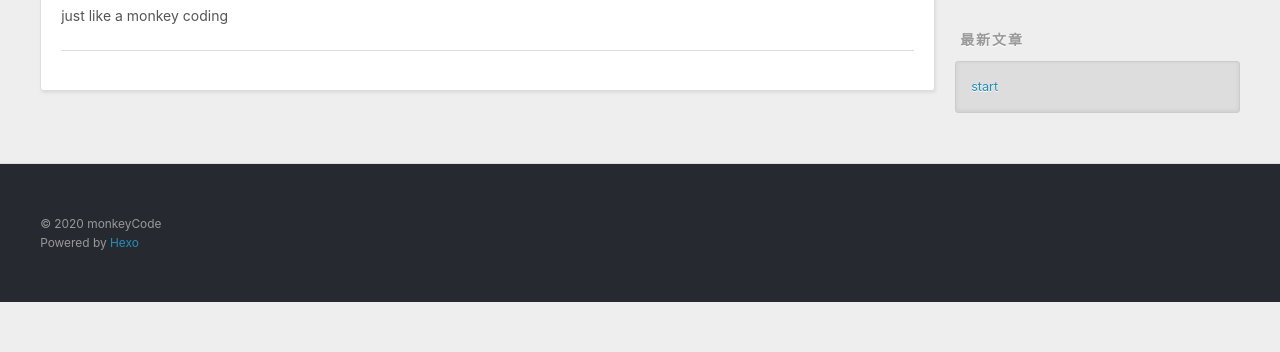
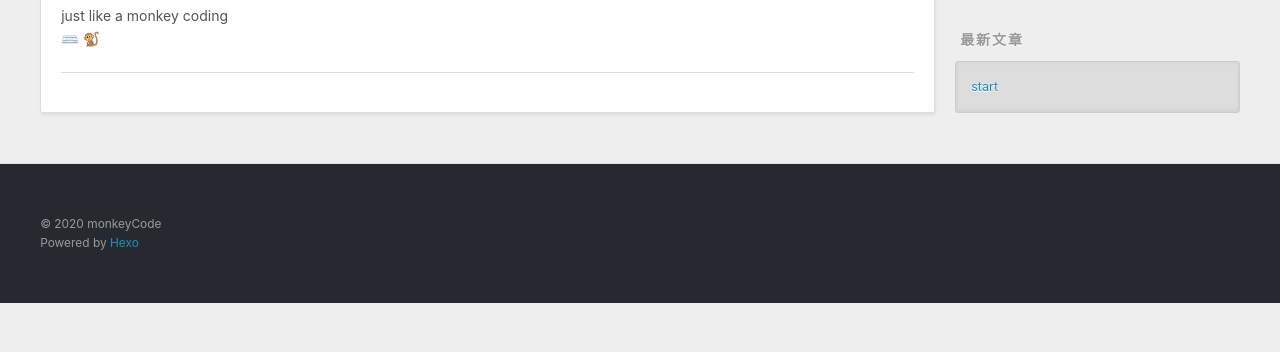
Before and after one commit to amazingCoding/monkeyCode, a plain HTML site: page 2020/05/18/start/index.html in a window 1280 px wide. Shown: the part 448-800 px from the top of the page. Drawn offline with nearby package versions, Linux system fonts and the light colour scheme.

Commit message:
Site updated: 2020-05-18 15:51:55

```diff
--- a/2020/05/18/start/index.html
+++ b/2020/05/18/start/index.html
@@ -7,15 +7,15 @@
 
   <title>start | monkeyCode</title>
   <meta name="viewport" content="width=device-width, initial-scale=1, maximum-scale=1">
-  <meta name="description" content="just like a monkey coding">
+  <meta name="description" content="just like a monkey coding⌨️ 🐒">
 <meta property="og:type" content="article">
 <meta property="og:title" content="start">
 <meta property="og:url" content="https://amazingcoding.github.io/monkeyCode/2020/05/18/start/index.html">
 <meta property="og:site_name" content="monkeyCode">
-<meta property="og:description" content="just like a monkey coding">
+<meta property="og:description" content="just like a monkey coding⌨️ 🐒">
 <meta property="og:locale" content="zh_CN">
 <meta property="article:published_time" content="2020-05-18T07:26:11.000Z">
-<meta property="article:modified_time" content="2020-05-18T07:39:58.290Z">
+<meta property="article:modified_time" content="2020-05-18T07:51:51.283Z">
 <meta property="article:author" content="monkeyCode">
 <meta property="article:tag" content="code">
 <meta property="article:tag" content="front">
@@ -89,7 +89,7 @@
 
     <div class="article-entry" itemprop="articleBody">
 
-        <p>just like a monkey coding</p>
+        <p>just like a monkey coding<br>⌨️ 🐒</p>
 
 
     </div>
```
Also changed, not shown: index.html (+1 -1 lines).
